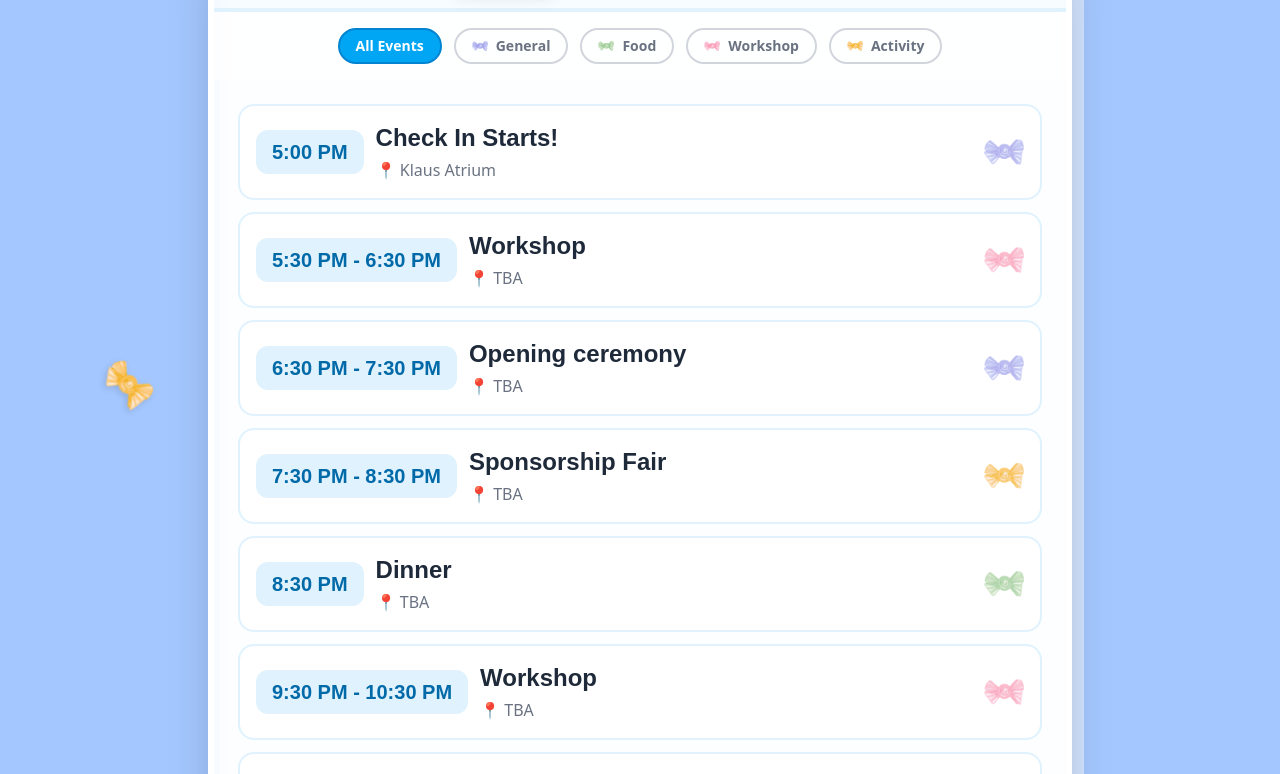
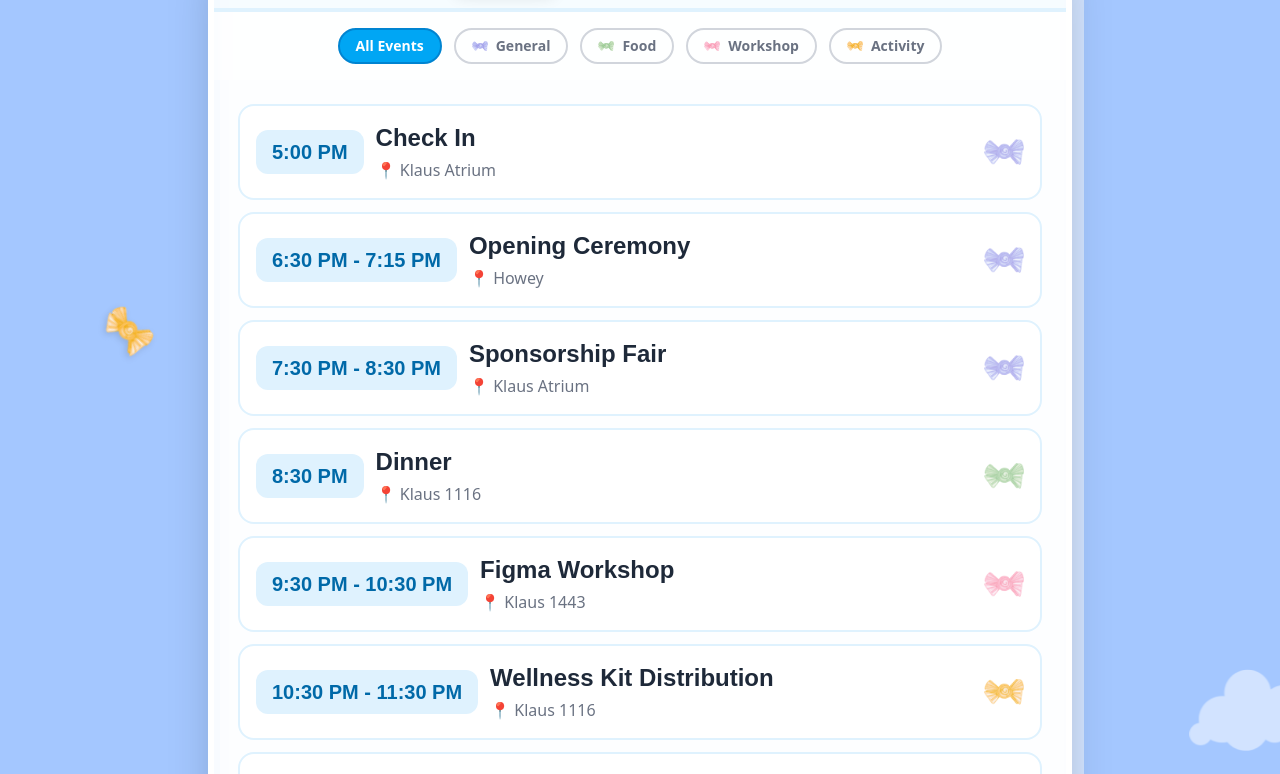
Before and after one commit to DataScience-GT/query, a Next.js app: page / in a window 1280 px wide. Shown: the part 2160-2934 px from the top of the page. Built offline with nearby package versions, Linux system fonts and the light colour scheme; a web font is replaced by a local one.

Commit message:
update schedule

```diff
--- a/components/sections/Schedule/data.ts
+++ b/components/sections/Schedule/data.ts
@@ -8,34 +8,34 @@ export interface ScheduleEvent {
 export type DaySchedule = Record<string, ScheduleEvent[]>;
 export const scheduleData: DaySchedule = {
   Friday: [
-    { time: '5:00 PM', eventName: 'Check In Starts!', location: 'Klaus Atrium', category: 'general' },
-    { time: '5:30 PM - 6:30 PM', eventName: 'Workshop', location: 'TBA', category: 'workshop' },
-    { time: '6:30 PM - 7:30 PM', eventName: 'Opening ceremony', location: 'TBA', category: 'general' },
-    { time: '7:30 PM - 8:30 PM', eventName: 'Sponsorship Fair', location: 'TBA', category: 'activity' },
-    { time: '8:30 PM', eventName: 'Dinner', location: 'TBA', category: 'food' },
-    { time: '9:30 PM - 10:30 PM', eventName: 'Workshop', location: 'TBA', category: 'workshop' },
-    { time: '11:00 PM - 12:00 AM', eventName: 'Activity', location: 'TBA', category: 'activity' },
-    { time: '12:00 AM', eventName: 'Midnight Snack', location: 'TBA', category: 'food' }
+    { time: '5:00 PM', eventName: 'Check In', location: 'Klaus Atrium', category: 'general' },
+    { time: '6:30 PM - 7:15 PM', eventName: 'Opening Ceremony', location: 'Howey', category: 'general' },
+    { time: '7:30 PM - 8:30 PM', eventName: 'Sponsorship Fair', location: 'Klaus Atrium', category: 'general' },
+    { time: '8:30 PM', eventName: 'Dinner', location: 'Klaus 1116', category: 'food' },
+    { time: '9:30 PM - 10:30 PM', eventName: 'Figma Workshop', location: 'Klaus 1443', category: 'workshop' },
+    { time: '10:30 PM - 11:30 PM', eventName: 'Wellness Kit Distribution', location: 'Klaus 1116', category: 'activity' },
+    { time: '12:00 AM', eventName: 'Midnight Snack', location: 'Klaus 1116', category: 'food' }
   ],
   Saturday: [
-    { time: '9:00 AM', eventName: 'Breakfast', location: 'TBA', category: 'food' },
-    { time: '10:00 AM - 11:00 AM', eventName: 'Workshop', location: 'TBA', category: 'workshop' },
-    { time: '11:00 AM - 12:00 PM', eventName: 'Workshop', location: 'TBA', category: 'workshop' },
-    { time: '12:00 PM', eventName: 'Lunch', location: 'TBA', category: 'food' },
-    { time: '1:00 PM - 2:00 PM', eventName: 'Workshop', location: 'TBA', category: 'workshop' },
-    { time: '2:00 PM - 3:00 PM', eventName: 'Mini Challenge', location: 'TBA', category: 'activity' },
-    { time: '4:00 PM - 5:00 PM', eventName: 'Workshop', location: 'TBA', category: 'workshop' },
-    { time: '5:00 PM - 6:00 PM', eventName: 'Workshop', location: 'TBA', category: 'workshop' },
-    { time: '6:00 PM', eventName: 'Dinner', location: 'TBA', category: 'food' },
-    { time: '8:00 PM - 9:00 PM', eventName: 'Activity', location: 'TBA', category: 'activity' },
-    { time: '12:00 AM', eventName: 'Midnight Snack', location: 'TBA', category: 'food' }
+    { time: '9:00 AM', eventName: 'Breakfast', location: 'Klaus 1116', category: 'food' },
+    { time: '10:00 AM - 11:00 AM', eventName: 'MLH Workshop', location: 'Klaus 2443', category: 'workshop' },
+    { time: '11:00 AM - 12:00 PM', eventName: 'Sphinx Workshop', location: 'Klaus 1456', category: 'workshop' },
+    { time: '12:00 PM', eventName: 'Lunch', location: 'Klaus 1116', category: 'food' },
+    { time: '1:00 PM - 2:00 PM', eventName: 'Databricks Workshop', location: 'Klaus 1443', category: 'workshop' },
+    { time: '2:00 PM - 3:00 PM', eventName: 'Chubby Bunny Challenge', location: 'Klaus Atrium', category: 'activity' },
+    { time: '4:00 PM - 5:00 PM', eventName: 'GrowthFactor Workshop', location: 'Klaus 1456', category: 'workshop' },
+    { time: '5:00 PM - 6:00 PM', eventName: 'MLH Activity', location: 'Klaus 1447', category: 'activity' },
+    { time: '6:00 PM - 7:00 PM', eventName: 'Generative AI Panel', location: 'Klaus 1443', category: 'workshop' },
+    { time: '7:00 PM', eventName: 'Dinner', location: 'Klaus 1116', category: 'food' },
+    { time: '8:00 PM - 10:00 PM', eventName: 'Scavenger Hunt', location: 'TBA', category: 'activity' },
+    { time: '10:00 PM - 12:00 AM', eventName: 'Karaoke', location: 'Klaus 2456', category: 'activity' },
+    { time: '12:00 AM', eventName: 'Midnight Snack', location: 'Klaus 1116', category: 'food' }
   ],
   Sunday: [
-    { time: '9:00 AM', eventName: 'Breakfast', location: 'TBA', category: 'food' },
-    { time: '10:00 AM - 11:00 AM', eventName: 'Workshop', location: 'TBA', category: 'workshop' },
-    { time: '11:00 AM - 2:00 PM', eventName: 'Judging', location: 'TBA', category: 'general' },
-    { time: '2:00 PM', eventName: 'Lunch', location: 'TBA', category: 'food' },
-    { time: '4:00 PM', eventName: 'Closing Ceremony', location: 'TBA', category: 'general' }
+    { time: '9:00 AM', eventName: 'Breakfast', location: 'Klaus 1116', category: 'food' },
+    { time: '11:00 AM - 2:00 PM', eventName: 'Judging', location: 'Throughout Klaus', category: 'general' },
+    { time: '2:00 PM', eventName: 'Lunch', location: 'Klaus 1116', category: 'food' },
+    { time: '4:00 PM', eventName: 'Closing Ceremony', location: 'Howey', category: 'general' }
   ]
 };
 
```
